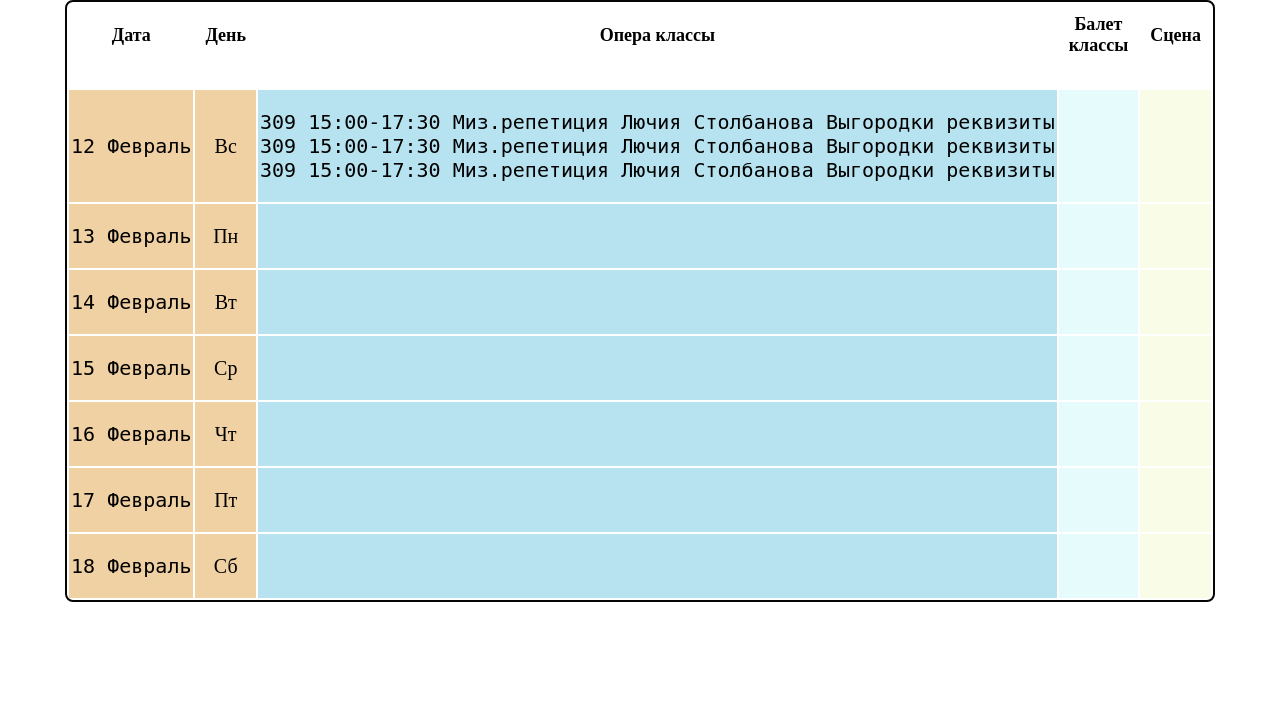
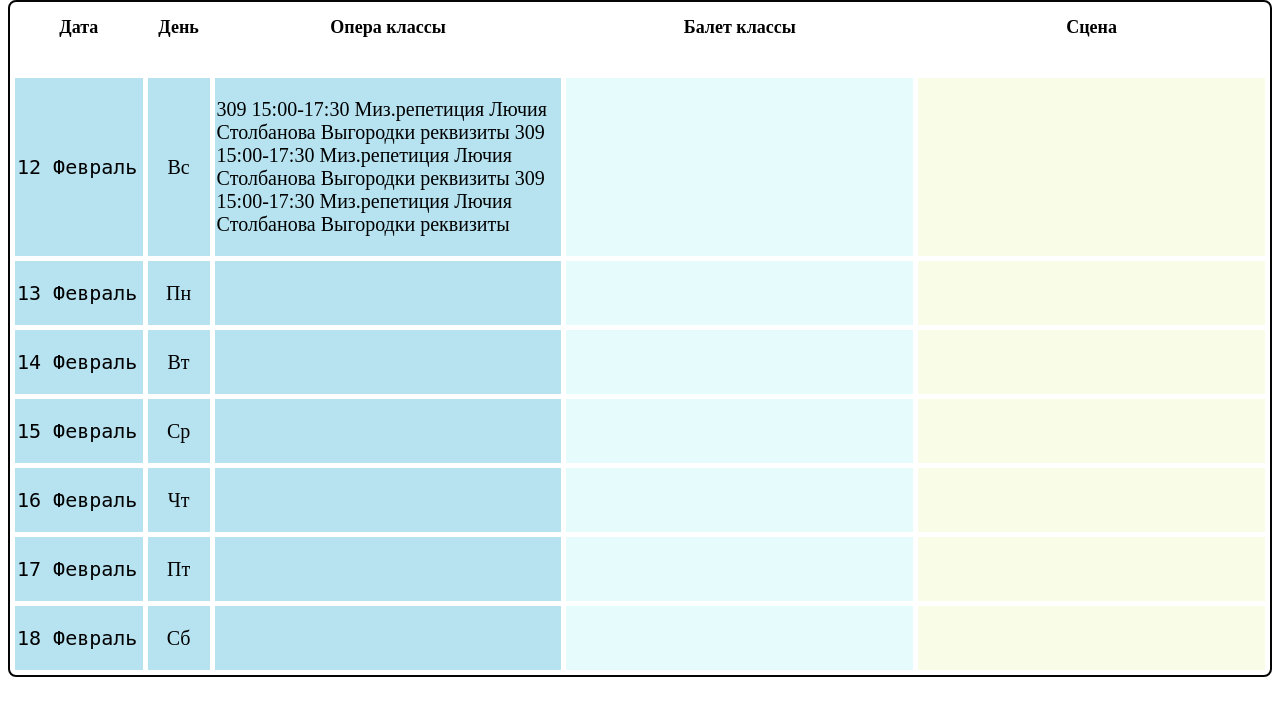
Before and after one commit to tp504536/operadjango, a Django app: page / in a window 1280 px wide. Shown: the part 48-764 px from the top of the page. Run offline with Django 4.2, Linux system fonts and the light colour scheme; data comes from the database, SQL or seed files in the repository; both versions use the stored data as it was after the commit.

Commit message:
version 5.0.0

```diff
--- a/operatable/opera/static/opera/css/styles.css
+++ b/operatable/opera/static/opera/css/styles.css
@@ -11,13 +11,12 @@ table {
     top:15px;
     text-align: left;
     border-collapse: separate;
-    border-spacing: 2px;
-
+    border-spacing: 5px;
     color: #656665;
     border: 2px solid #050505;
     border-radius: 8px;
     margin: auto;
-    width: 800px;
+
     top: 900px;
     left: 500px;
 }
@@ -38,24 +37,51 @@ h1 {
 td {
     color: #000;
     font-size: 20px;
-    background: #f0d1a3;
+    background: rgba(17, 162, 207,0.3);
     height: 10px;
     padding: 0px 2px ;
     text-align: left;
+    width: 200px;
+}
+.date{
+    width: 2%;
+}
+.day{
+    width: 1%;
+    text-align:center;
 }
 .test{
     text-align: center;
     color:#000;
 }
 .opera {
- background: rgba(17, 162, 207,0.3);
+  width: 25%;
+  background: rgba(17, 162, 207,0.3);
   }
 
 .balet{
+    width: 25%;
     background:rgba(171, 240, 245,0.3);
-    hyphenate-limit-chars: 6 3 2;
+
 }
 
 .scena{
+    width: 25%;
     background:rgba(235, 245, 171,0.3);
 }
+
+.baseline {
+vertical-align: baseline;
+}
+
+p{
+   max-width: 45ch;
+
+}
+hr {
+	margin: 20px 0;
+	padding: 0;
+	height: 0;
+	border: none;
+	border-top: 4px solid #333;
+}
--- a/operatable/opera/templates/opera/index.html
+++ b/operatable/opera/templates/opera/index.html
@@ -4,21 +4,20 @@
 <head>
     <meta charset="UTF-8">
     <title>Расписание</title>
-        <link type="text/css" href="{% static 'opera/css/styles.css' %}" rel="stylesheet" />
+    <link type="text/css" href="{% static 'opera/css/styles.css' %}" rel="stylesheet"/>
 
 
 </head>
-<body >
+<body>
 <body class="body">
 <header>
     <div class="ras">Расписание</div>
 </header>
 
-<div>
     <table>
         <tr>
             <th>Дата</th>
-            <th>День </th>
+            <th>День</th>
             <th>Опера классы</th>
             <th>Балет классы</th>
             <th>Сцена</th>
@@ -32,63 +31,76 @@
         {% for i in posts %}
 
         <tr>
-        <td><pre>{{i.date|date:"d F"}}</pre></td>
-        <td class="test">{{i.day}}</td>
+            <td class="date">
+                <pre>{{i.date|date:"d F"}}</pre>
+            </td>
+            <td class="day">{{i.day}}</td>
             <td class="opera">
-            {%if i.id  == monday_id %}
-            <pre>{{monday_text}}</pre>
+
+                {%if i.id == monday_id %}
+                    {% for n in monday_text1 %}
+                        <br><br>{{n}}
+                    {%endfor%}
+
                 {%elif i.id == tuesday_id%}
-            <pre>{{tuesday_text}}</pre>
+                    {% for n in tuesday_text1 %}
+                <br><br>{{n}}
+                        {% endfor%}
+
                 {%elif i.id == wednesday_id%}
-            <pre>{{wednesday_text}}</pre>
+                    {% for n in wednesday_text1 %}
+                        <br><br>{{n}}
+                        {% endfor %}
+                <p>{{wednesday_text}}</p>
                 {%elif i.id == thursday_id%}
-            <pre>{{thursday_text}}</pre>
+                <p>{{thursday_text}}</p>
                 {%elif i.id == friday_id%}
-            <pre>{{ friday_text }}</pre>
+                <p>{{ friday_text }}</p>
                 {%elif i.id == saturday_id%}
-            <pre>{{saturday_text}}</pre>
+                <p>{{saturday_text}}</p>
                 {%elif i.id == sunday_id%}
-            <pre>{{sunday_text}}</pre>
+                <p>{{sunday_text}}</p>
                 {%endif%}
+
             </td>
             <td class="balet">
-             {%if i.id  == monday_id %}
-            <pre>{{monday_text_b}}</pre>
+                {%if i.id == monday_id %}
+                <p>{{monday_text_b}}</p>
                 {%elif i.id == tuesday_id%}
-            <pre>{{tuesday_text_b}}</pre>
+                <p>{{tuesday_text_b}}</p>
                 {%elif i.id == wednesday_id%}
-            <pre>{{wednesday_text_b}}</pre>
+                <p>{{wednesday_text_b}}</p>
                 {%elif i.id == thursday_id%}
-            <pre>{{thursday_text_b}}</pre>
+                <p>{{thursday_text_b}}</p>
                 {%elif i.id == friday_id%}
-            <pre>{{friday_text_b}}</pre>
+                <p>{{friday_text_b}}</p>
                 {%elif i.id == saturday_id%}
-            <pre>{{saturday_text_b}}</pre>
+                <p>{{saturday_text_b}}</p>
                 {%elif i.id == sunday_id%}
-            <pre>{{sunday_text_b}}</pre>
+                <p>{{sunday_text_b}}</p>
                 {%endif%}
             </td>
             <td class="scena">
-             {%if i.id  == monday_id %}
-            <pre>{{monday_text_s}}</pre>
+                {%if i.id == monday_id %}
+                <p>{{monday_text_s}}</p>
                     {%elif i.id == tuesday_id%}
-            <pre>{{tuesday_text_s}}</pre>
+                <p>{{tuesday_text_s}}</p>
                     {%elif i.id == wednesday_id%}
-            <pre>{{wednesday_text_s}}</pre>
+                <p>{{wednesday_text_s}}</p>
                     {%elif i.id == thursday_id%}
-            <pre>{{thursday_text_s}}</pre>
+                    <p>{{thursday_text_s}}</p>
                     {%elif i.id == friday_id%}
-            <pre>{{friday_text_s}}</pre>
+                    <p>{{friday_text_s}}</p>
                     {%elif i.id == saturday_id%}
-            <pre>{{saturday_text_s}}</pre>
+                    <p>{{saturday_text_s}}</p>
                     {%elif i.id == sunday_id%}
-            <pre>{{sunday_text_s}}</pre>
+                    <p>{{sunday_text_s}}</p>
                     {%endif%}
             </td>
             {%endfor%}
 
+
         </tr>
-
 
 
     </table>
--- a/operatable/opera/views.py
+++ b/operatable/opera/views.py
@@ -42,18 +42,21 @@ def index(request):
     friday_id = get_dayofweek_id("Пт")
     saturday_id = get_dayofweek_id("Сб")
     sunday_id = get_dayofweek_id("Вс")
+    monday_text1 = []
+    tuesday_text1 = []
+    wednesday_text1 = []
 
     for a in Tables.objects.filter(table_id=monday_id):
         monday_text_s = monday_text_s + (f"{a.scena}") + "\n"
-        monday_text = monday_text + (f"{a.opera}") + "\n"
+        monday_text1.append((f"{a.opera}"))
         monday_text_b = monday_text_b + (f"{a.balet}") + "\n"
     for b in Tables.objects.filter(table_id=tuesday_id):
         tuesday_text_s = tuesday_text_s + (f"{b.scena}") + "\n"
-        tuesday_text = tuesday_text + (f"{b.opera}") + "\n"
+        tuesday_text1.append((f"{b.opera}"))
         tuesday_text_b = tuesday_text_b + (f"{b.balet}") + "\n"
     for c in Tables.objects.filter(table_id=wednesday_id):
         wednesday_text_s = wednesday_text_s + (f"{c.scena}") + "\n"
-        wednesday_text = wednesday_text + (f"{c.opera}") + "\n"
+        wednesday_text1.append((f"{c.opera}"))
         wednesday_text_b = wednesday_text_b + (f"{c.balet}") + "\n"
     for d in Tables.objects.filter(table_id=thursday_id):
         thursday_text_s = thursday_text_s + (f"{d.scena}") + "\n"
@@ -84,7 +87,8 @@ def index(request):
                    'sunday_text': sunday_text, 'saturday_id': int(saturday_id), 'sunday_id': int(sunday_id),
                    'sunday_text_s': sunday_text_s, 'monday_text_s': monday_text_s, 'tuesday_text_s': tuesday_text_s,
                    'wednesday_text_s': wednesday_text_s, 'thursday_text_s': thursday_text_s,
-                   'friday_text_s': friday_text_s, 'saturday_text_s': saturday_text_s})
+                   'friday_text_s': friday_text_s, 'saturday_text_s': saturday_text_s, 'monday_text1': monday_text1,
+                   'tuesday_text1': tuesday_text1,'wednesday_text1':wednesday_text1})
 
 
 "Для 404 ошибки"
```
Also changed, not shown: operatable/db.sqlite3. Lines whose indentation alone changed are shown as unchanged.
